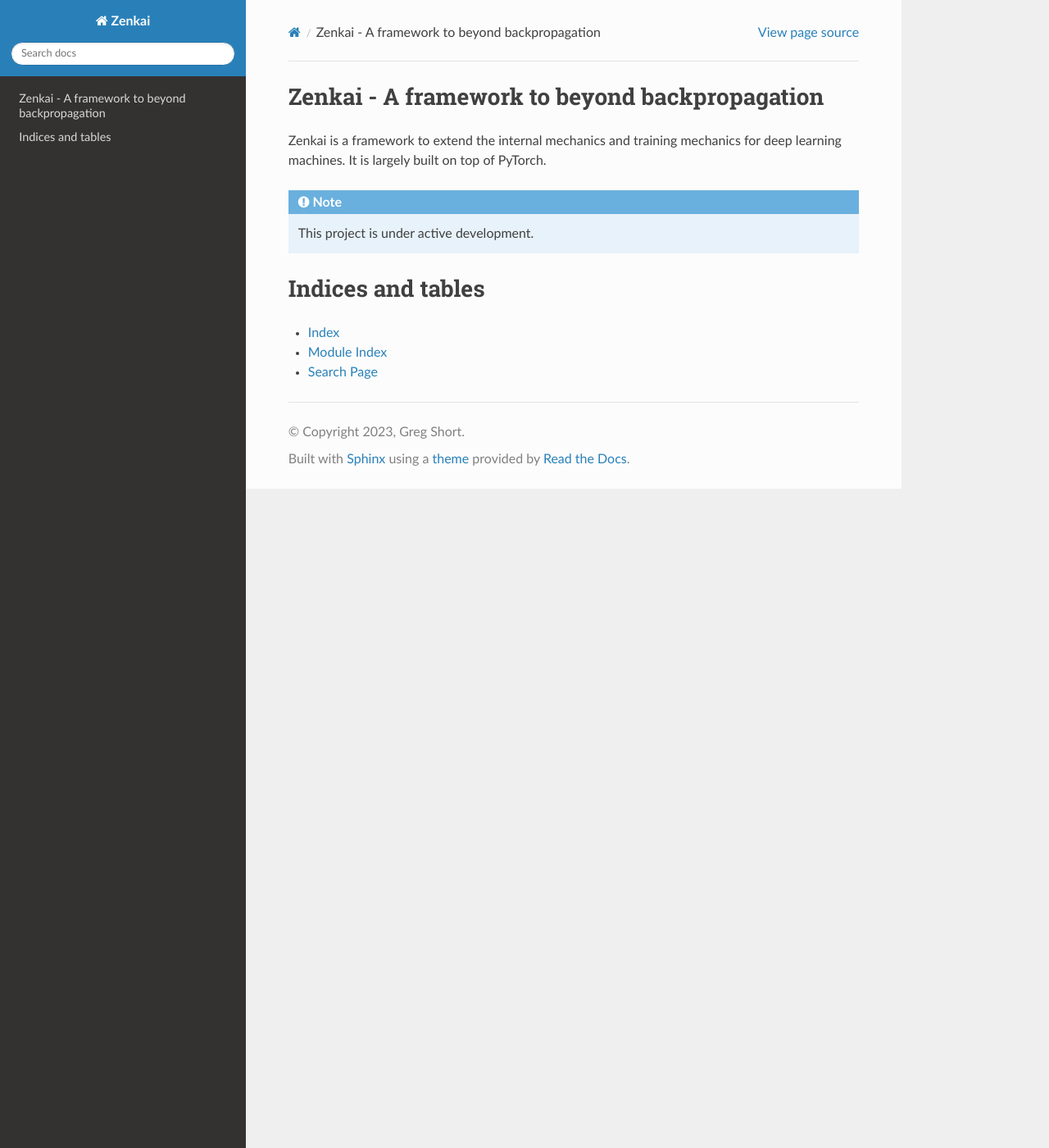
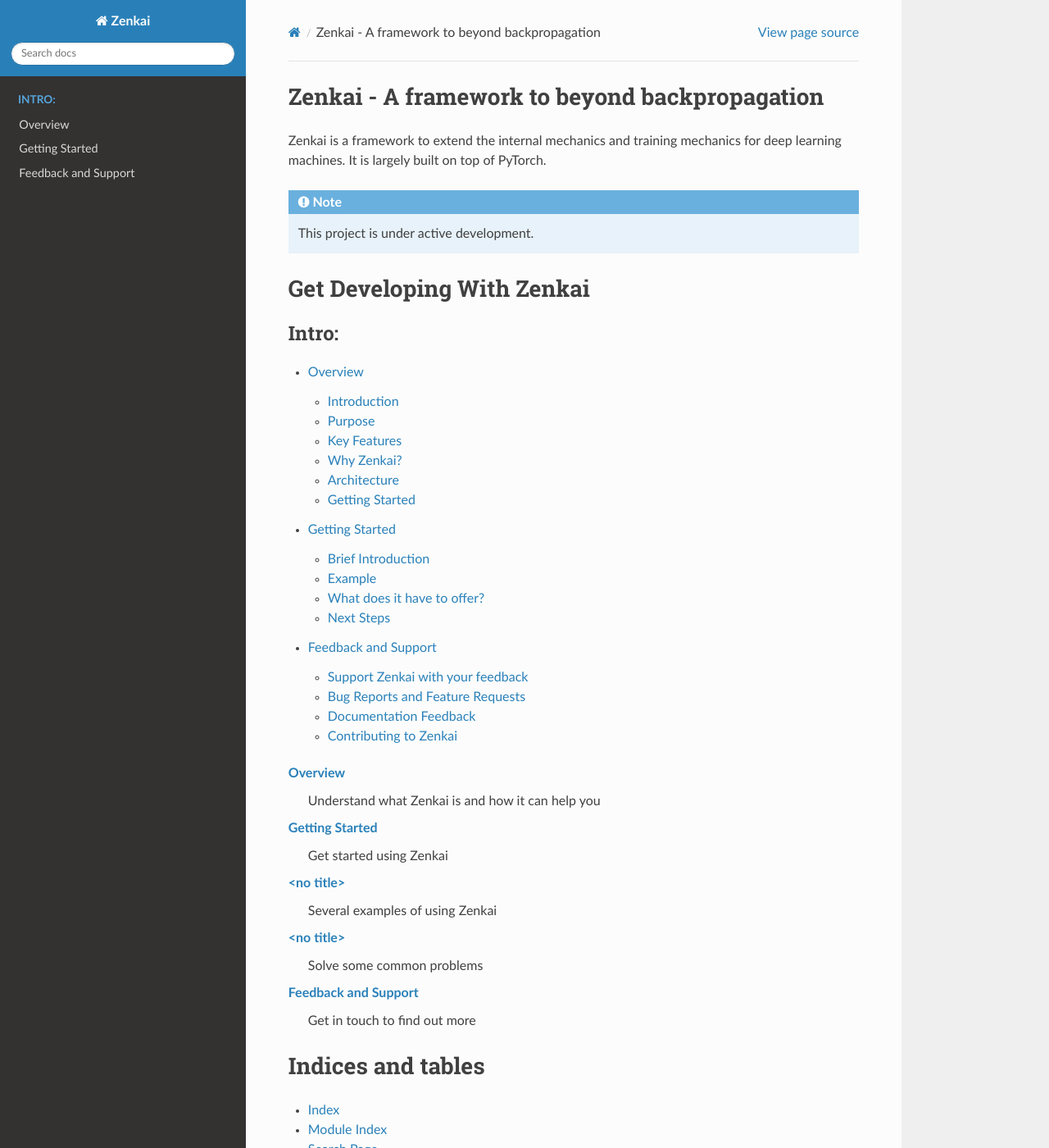
Before and after one commit to short-greg/zenkai, a Sphinx documentation site: the page built from docs/source/index.rst, in a window 1280 px wide and 1400 px high. Shown: the whole window at 82% size. Built offline with Sphinx 7.4.7 and the Read the Docs theme 2.0.0, drawn with Linux system fonts in a browser that asks for light colours.

Commit message:
improve the index.rst file more

```diff
--- a/docs/source/index.rst
+++ b/docs/source/index.rst
@@ -11,14 +11,33 @@
 
    This project is under active development.
 
+Get Developing With Zenkai
+===========
+
 .. toctree::
-   :maxdepth: 2
-   :caption: Contents:
-   overview.rst
-   getting_started.rst
-   examples.rst
-   troubleshooting.rst
-   feedback_and_support.rst
+   :caption: Intro:
+
+   intro/overview
+   intro/getting_started
+   intro/examples
+   intro/troubleshooting
+   intro/feedback_and_support
+
+
+:doc:`intro/overview`
+    Understand what Zenkai is and how it can help you
+
+:doc:`intro/getting_started`
+    Get started using Zenkai
+
+:doc:`intro/examples`
+    Several examples of using Zenkai
+
+:doc:`intro/troubleshooting`
+    Solve some common problems
+
+:doc:`intro/feedback_and_support`
+    Get in touch to find out more
 
 
 Indices and tables
```
Also changed, not shown: docs/source/intro/examples.rst (added), docs/source/intro/feedback_and_support.rst (renamed from docs/source/feedback_and_support.rst), docs/source/intro/getting_started.rst (renamed from docs/source/getting_started.rst), docs/source/intro/overview.rst (renamed from docs/source/overview.rst), docs/source/intro/troubleshooting.rst (added).
